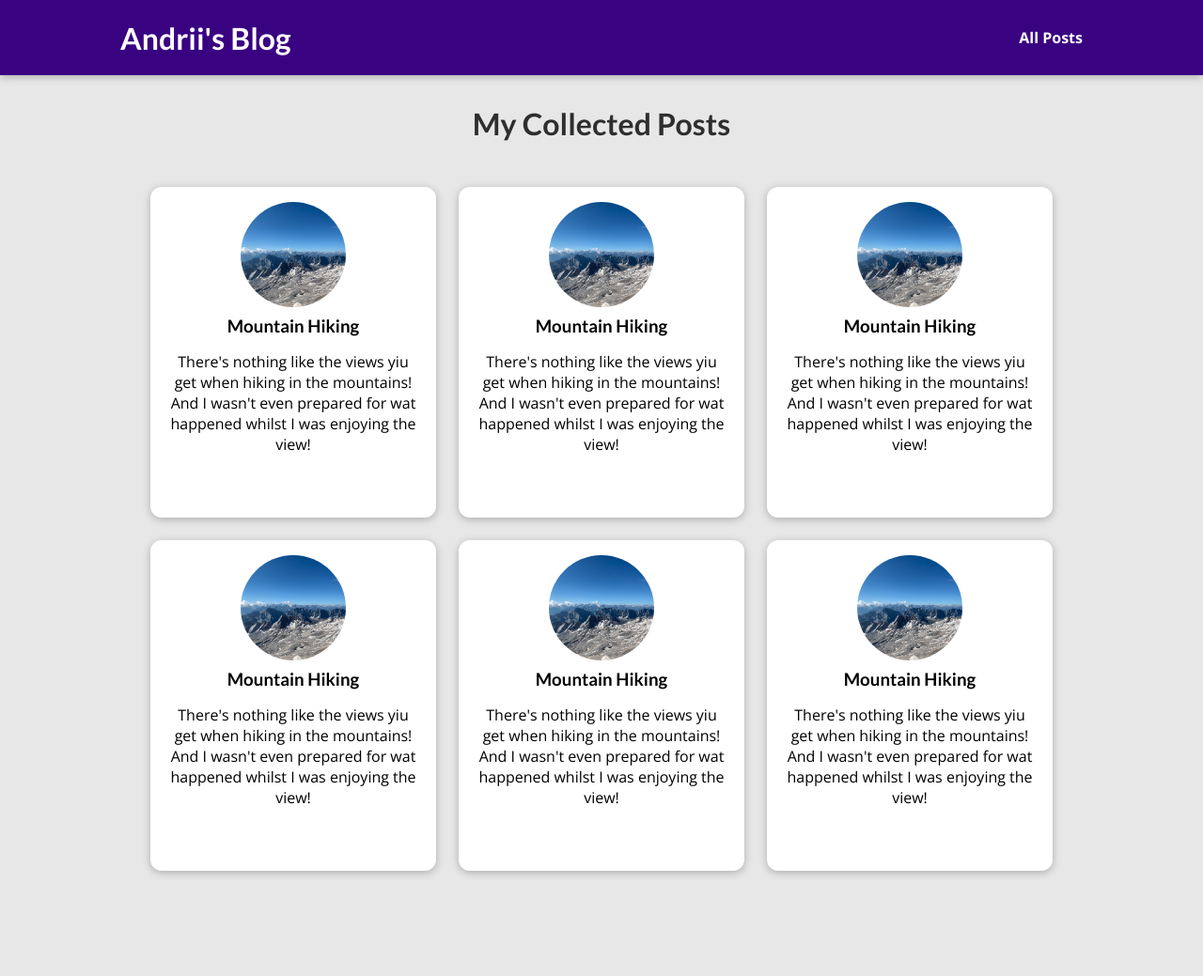
After one commit to srAndrii/blog_django, a Django app: template blog/templates/blog/all-posts.html in a window 1280 px wide. The commit adds this page. Shown: the whole page at 94% size. Run offline with Django 4.2, Linux system fonts and the light colour scheme; the template is opened without the code that fills it, so the values that code supplies are empty.

Commit message:
Added the All Posts Page & Style

```diff
--- /dev/null
+++ b/blog/static/blog/all-posts.css
@@ -0,0 +1,43 @@
+body {
+  background-color: #e7e7e7;
+}
+
+#main-navigation {
+  background-color: #390281;
+  box-shadow: 0 2px 8px rgba(0, 0, 0, 0.25);
+}
+
+#all-posts {
+  margin: 7rem auto;
+  width: 90%;
+  max-width: 60rem;
+}
+
+#all-posts h2 {
+  text-align: center;
+  font-size: 2rem;
+  color: #2e2e2e;
+  margin: 3rem 0;
+}
+
+ul {
+  list-style: none;
+  margin: 0;
+  padding: 0;
+  display: grid;
+  grid-template-columns: repeat(auto-fill, minmax(17rem, 1fr));
+  gap: 1.5rem;
+}
+
+.post img {
+  width: 7rem;
+  height: 7rem;
+}
+
+.post a {
+  height: 22rem;
+  transform-origin: center;
+  box-shadow: 0 2px 8px rgba(0, 0, 0, 0.25);
+  border-radius: 12px;
+  background-color: white;
+}
--- /dev/null
+++ b/blog/static/blog/post.css
@@ -0,0 +1,44 @@
+
+.post {
+  display: flex;
+  flex-direction: column;
+  align-items: center;
+  text-align: center;
+}
+
+.post a {
+  text-decoration: none;
+  color: black;
+  transition: all 0.2s ease;
+  padding: 1rem;
+}
+
+.post a:hover,
+.post a:active {
+  transform: scale(1.1);
+  background-color: #390281;
+  color: white;
+}
+
+.post img {
+  width: 5rem;
+  height: 5rem;
+  object-fit: cover;
+  border-radius: 50%;
+}
+
+.post h3 {
+  margin: 0.25rem 0;
+}
+
+.post time {
+  color: #666666;
+  margin: 0.25rem;
+  font-style: italic;
+  font-size: 0.85rem;
+}
+
+.post:hover time,
+.post:active time {
+  color: white;
+}
--- /dev/null
+++ b/blog/templates/blog/all-posts.html
@@ -0,0 +1,27 @@
+{% extends 'base.html' %}
+{% load static %}
+
+{% block title %}
+    All My Posts
+{% endblock %}
+
+{% block css_files %}
+    <link rel="stylesheet" href="{% static 'blog/post.css' %}">
+    <link rel="stylesheet" href="{% static 'blog/all-posts.css' %}">
+{% endblock %}
+
+{% block content %}
+<section id="all-posts">
+    <h2>
+        My Collected Posts
+    </h2>
+    <ul>
+        {% include 'blog/includes/post.html'%}
+        {% include 'blog/includes/post.html'%}
+        {% include 'blog/includes/post.html'%}
+        {% include 'blog/includes/post.html'%}
+        {% include 'blog/includes/post.html'%}
+        {% include 'blog/includes/post.html'%}
+    </ul>
+</section>
+{% endblock %}ц
--- /dev/null
+++ b/blog/templates/blog/includes/post.html
@@ -0,0 +1,13 @@
+{% load static %}
+
+<li>
+    <article class="post">
+        <a href="">
+            <img src="{% static 'blog/images/mountains.jpg' %}" alt="Mountain Hiking">
+            <div class="post__content">
+                <h3>Mountain Hiking</h3>
+            <p>There's nothing like the views yiu get when hiking in the mountains! And I wasn't even prepared for wat happened whilst I was enjoying  the view!</p>
+            </div>
+        </a>
+    </article>
+</li>
--- a/blog/views.py
+++ b/blog/views.py
@@ -8,7 +8,7 @@ def starting_page(request):
 
 
 def posts(request):
-    pass
+    return render(request, 'blog/all-posts.html')
 
 
 def post_detail(request):
--- a/templates/base.html
+++ b/templates/base.html
@@ -12,6 +12,15 @@
     {% block css_files %}{% endblock %}
 </head>
 <body>
+<header id="main-navigation">
+        <h1>
+            <a href="">Andrii's Blog</a>
+        </h1>
+        <nav>
+            <a href="">All Posts</a>
+        </nav>
+
+    </header>
     {% block content %}
     {% endblock %}
 </body>
```
Also changed, not shown: blog/static/blog/index.css (+0 -70 lines), blog/templates/blog/index.html (+2 -21 lines).
